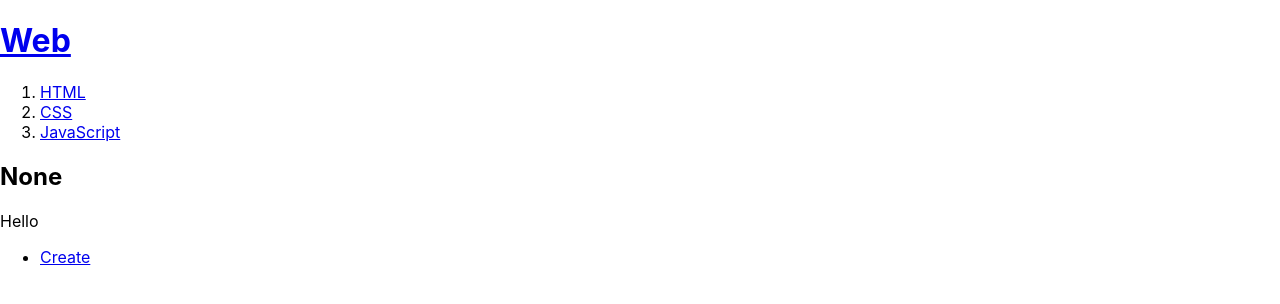
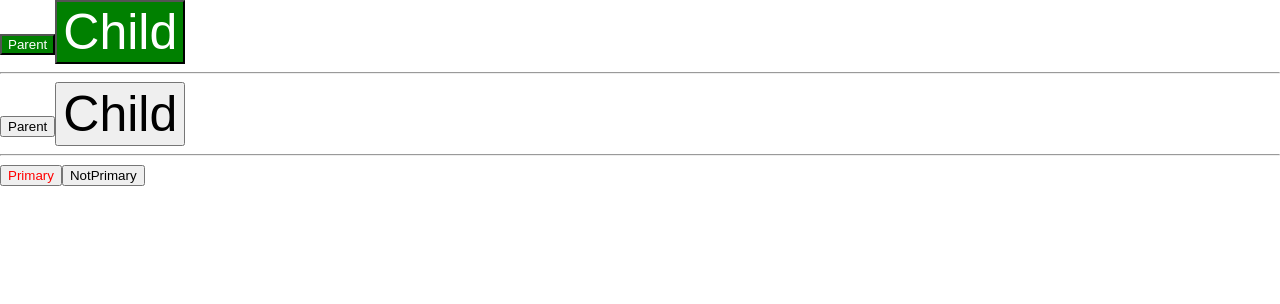
Before and after one commit to neck950728/Study, a React (Create React App) app in the folder study_react/: page / in a window 1280 px wide. Shown: the top 304 px of the page. Built offline with nearby package versions, Linux system fonts and the light colour scheme.

Commit message:
React - Styled Components

```diff
--- a/study_react/package.json
+++ b/study_react/package.json
@@ -9,6 +9,7 @@
     "react": "^18.2.0",
     "react-dom": "^18.2.0",
     "react-scripts": "5.0.1",
+    "styled-components": "^6.1.6",
     "web-vitals": "^2.1.4"
   },
   "scripts": {
--- /dev/null
+++ b/study_react/src/example/Styled-Components.js
@@ -0,0 +1,59 @@
+import styled from "styled-components";
+
+/*
+    (CSS 자동 완성 기능)
+    Marketplace : 'vscode-styled-components' 설치
+*/
+
+const StyledParentButton = styled.button`
+    color:white;
+    background-color:green;
+`;
+
+const StyledChildButton = styled(StyledParentButton)`
+    font-size:50px;
+`;
+
+// ======================================================================
+
+// https://www.youtube.com/watch?v=j-JxASock0Q : 7분 34초 ~ 10분 22초 참고
+const NormalParentButton = props=>{
+    return <button className={props.className}>{props.children}</button>
+}
+
+const NormalChildButton = styled(NormalParentButton)`
+    font-size:50px;
+`;
+
+// ======================================================================
+
+const PrimaryButton = styled.button`
+    /*
+        color:${function(props){
+            console.log(props);
+            if(props.primary){
+                return "red";
+            }else{
+                return "black";
+            }
+        }};
+    */
+    color:${props=>props.primary ? "red" : "black"};
+`;
+
+function App() {
+    return (
+        <div>
+            <StyledParentButton>Parent</StyledParentButton>
+            <StyledChildButton>Child</StyledChildButton>
+            <hr />
+            <NormalParentButton>Parent</NormalParentButton>
+            <NormalChildButton>Child</NormalChildButton>
+            <hr />
+            <PrimaryButton primary>Primary</PrimaryButton>
+            <PrimaryButton>NotPrimary</PrimaryButton>
+        </div>
+    );
+}
+
+export default App;
```
Also changed, not shown: study_react/src/index.js (+1 -8 lines), 1 other file (tests, documents, lock files or other folders).
